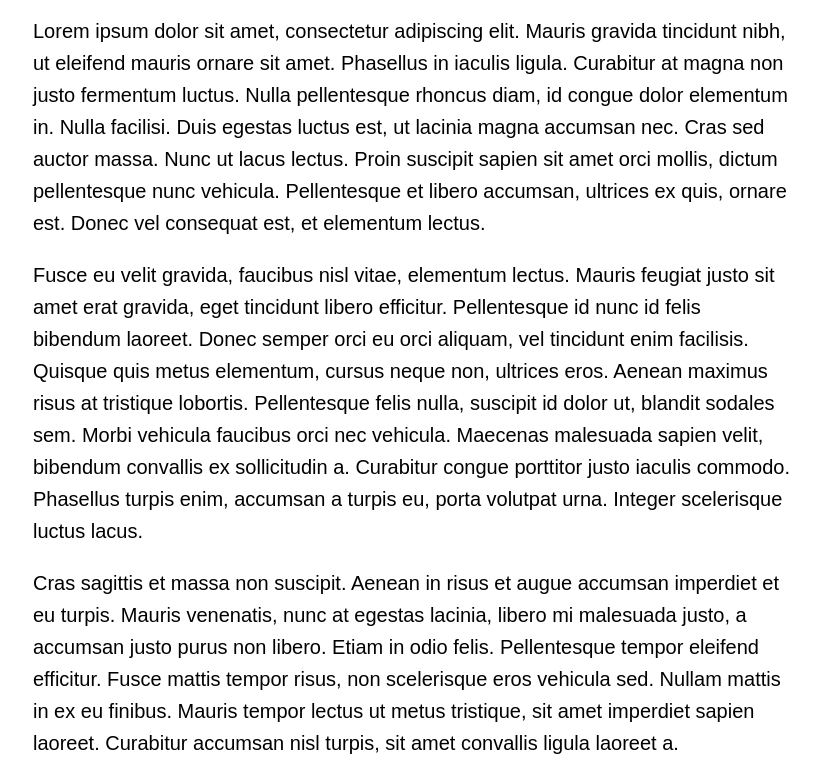
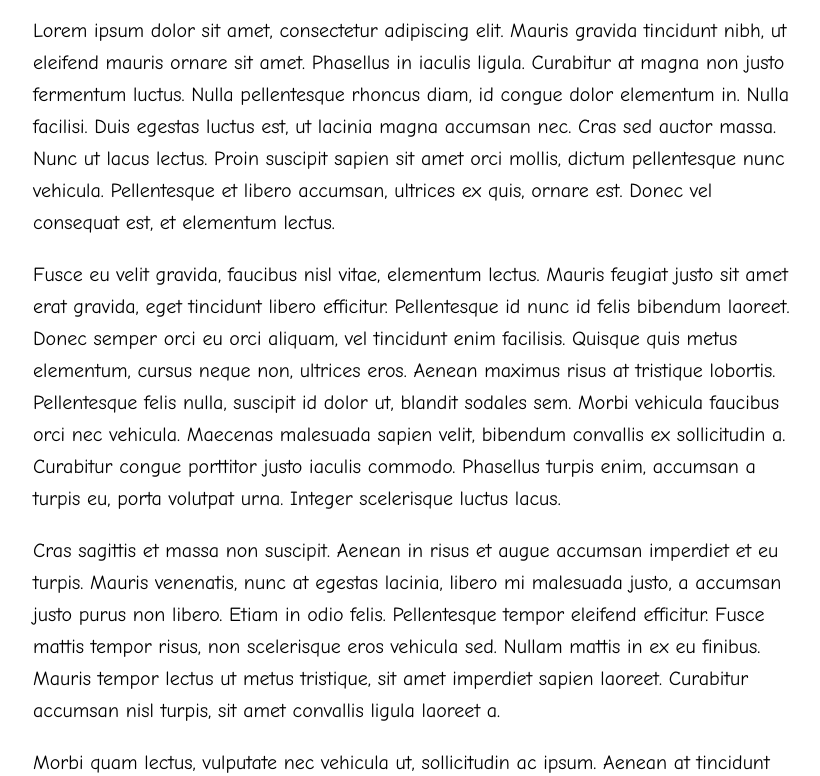
Before and after one commit to hsablonniere/example-bar, a website: page public/bar-is-the-worst-actor-of-hollywood.html in a window 1280 px wide. Shown: the part 195-971 px from the top of the page, without its empty margins (227-1047 px from the left). Drawn offline with Linux system fonts and the light colour scheme.

Commit message:
Add Comic Sans (ah ah ah)

```diff
--- a/public/bar-is-the-worst-actor-of-hollywood.html
+++ b/public/bar-is-the-worst-actor-of-hollywood.html
@@ -7,7 +7,7 @@
   <style>
     body {
       box-sizing: border-box;
-      font-family: Arial, sans-serif;
+      font-family: "Comic Sans MS", cursive;
       font-size: 20px;
       line-height: 1.6;
       margin: auto;
```
Also changed, not shown: public/i-think-i-m-pregnant.html (+1 -1 lines), public/index.html (+1 -1 lines), public/is-desease-bar-related-to-symptom-bar.html (+1 -1 lines), public/sex-position-bar-is-my-favourite.html (+1 -1 lines), public/why-voters-of-party-bar-are-the-smartest-people-on-earth.html (+1 -1 lines).
